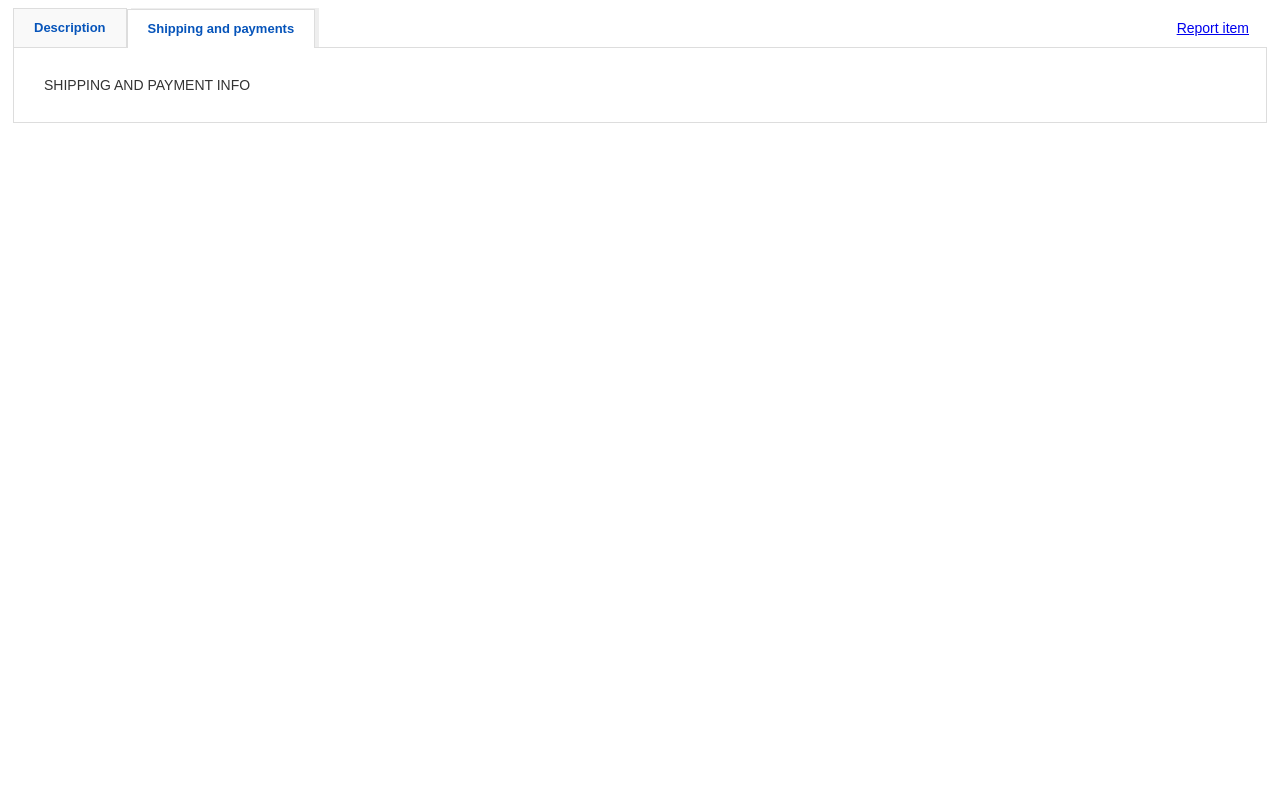
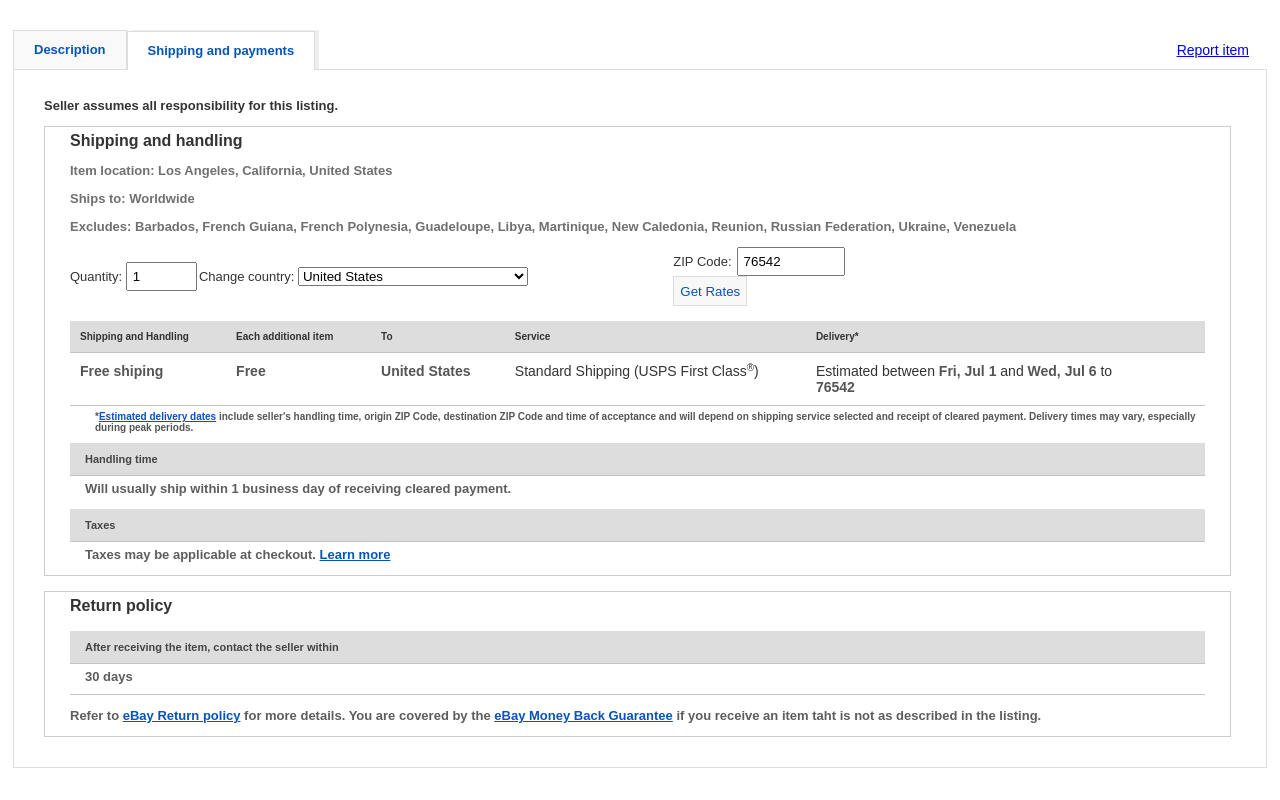
Before and after one commit to Team-Ebay/item_description_shipping_payments, a React (Create React App) app: page / in a window 1280 px wide. Both pictures are taken after a click on the element "Shipping and payments". Built offline with nearby package versions, Linux system fonts and the light colour scheme; the HTML template or start-up script is replaced by a standard one.

Commit message:
almost done with shipping & payments tab

```diff
--- /dev/null
+++ b/src/components/shipping-and-payments-pg/ReturnPolicy.jsx
@@ -0,0 +1,16 @@
+import React from 'react'
+
+function ReturnPolicy() {
+    return (
+        <div className='return-policy-main-container'>
+            <h3 className='returnPolicyTitle'>Return policy</h3>
+            <div className='returnPolicyGreyDiv'>After receiving the item, contact the seller within</div>
+            <p className='returnDaysP'>30 days</p>
+
+            <p className='returnsP'>Refer to <a className="retunsLink" href='https://www.ebay.com/help/buying/returns-refunds/return-item-refund?id=4041#section3'>eBay Return policy</a> for more details. You are covered by the <a className="retunsLink" href='https://pages.ebay.com/help/policies/money-back-guarantee.html'>eBay Money Back Guarantee</a> if you receive an item taht is not as described in the listing.</p>
+
+        </div>
+    )
+}
+
+export default ReturnPolicy
--- /dev/null
+++ b/src/components/shipping-and-payments-pg/ShippingAndHandling.jsx
@@ -0,0 +1,30 @@
+import React from 'react'
+import ShippingAndHandlingForm from './ShippingAndHandlingForm.jsx'
+import ShippingTable from './ShippingTable.jsx';
+
+const ShippingAndHandling = () => {
+    return (
+        <div className='shipping-handling-container'>
+
+            <h2 className='shippingHandlingTitle'>Shipping and handling</h2>
+
+            <div className='itemLocationDiv'>
+                <p>Item location: Los Angeles, California, United States</p>
+                <p>Ships to: Worldwide</p>
+                <p>Excludes: Barbados, French Guiana, French Polynesia, Guadeloupe, Libya, Martinique, New Caledonia, Reunion, Russian Federation, Ukraine, Venezuela</p>
+            </div>
+
+            <ShippingAndHandlingForm />
+            <ShippingTable />
+
+            <div className='handlingTimeDiv'>Handling time</div>
+            <p className='handlingTimeP'>Will usually ship within 1 business day of receiving cleared payment.</p>
+
+            <div className='taxesDiv'>Taxes</div>
+            <p className='taxesP'>Taxes may be applicable at checkout. <a className="taxesLink" href='https://www.ebay.com/help/buying/paying-items/paying-tax-ebay-purchases.html?id=4771'>Learn more</a></p>
+
+        </div>
+    )
+}
+
+export default ShippingAndHandling;
--- /dev/null
+++ b/src/components/shipping-and-payments-pg/ShippingAndHandlingForm.jsx
@@ -0,0 +1,33 @@
+import React from 'react'
+
+function ShippingAndHandlingForm() {
+
+    const handleSubmit = (e) => {
+        e.preventDefault()
+    }
+    return (
+        <form className='ShippingAndHandlingForm' onSubmit={handleSubmit}>
+            <div>
+                <label>Quantity: </label>
+                <input className='quantityBox' type='text' size='5' value='1' />
+            </div>
+
+            <div>
+                <label className='countryDiv'>Change country: </label>
+                <select className='countryDropDown'>
+                    <option >United States</option>
+                </select>
+            </div>
+
+            <div className='zipcodeDiv'>
+                <label>ZIP Code:</label>
+                <input className='zipcodeBox' type='text' value='76542'></input>
+                <button className='shippingHandlingSubBtn' type='submit'>Get Rates</button>
+            </div>
+
+
+        </form>
+    )
+}
+
+export default ShippingAndHandlingForm
--- a/src/components/shipping-and-payments-pg/ShippingPayments.jsx
+++ b/src/components/shipping-and-payments-pg/ShippingPayments.jsx
@@ -1,8 +1,18 @@
 import React from 'react';
+
+import ShippingAndHandling from './ShippingAndHandling.jsx'
+import ReturnPolicy from './ReturnPolicy.jsx'
+import PaymentDetails from './PaymentDetails.jsx'
 
 const ShippingPayments = () => {
     return (
-        <p>SHIPPING AND PAYMENT INFO</p>
+        <div className='shippingPaymentsMainContainer'>
+            <p>Seller assumes all responsibility for this listing.</p>
+
+            <ShippingAndHandling />
+            <ReturnPolicy />
+            {/* <PaymentDetails /> */}
+        </div>
     )
 }
 
--- /dev/null
+++ b/src/components/shipping-and-payments-pg/ShippingTable.jsx
@@ -0,0 +1,28 @@
+import React from 'react'
+
+function ShippingTable() {
+    return (
+        <>
+
+            <div className='shippingTable'>
+                <div>Shipping and Handling</div>
+                <div>Each additional item</div>
+                <div>To</div>
+                <div>Service</div>
+                <div>Delivery*</div>
+            </div>
+
+            <div className='shipingTableInfo'>
+                <div className='deliveryDate'>Free shiping</div>
+                <div className='deliveryDate'>Free</div>
+                <div className='deliveryDate'>United States</div>
+                <div >Standard Shipping (USPS First Class<span className='trademark'>®</span>)</div>
+                <div>Estimated between <span className='deliveryDate'>Fri, Jul 1 </span>and <span className='deliveryDate'>Wed, Jul 6</span> to <span className='deliveryDate'>76542</span></div>
+            </div>
+
+            <p className='deliveryEstimate'>*<a className="estimateLink" href='https://pages.ebay.com/help/buy/contextual/estimated-delivery.html'>Estimated delivery dates</a> include seller's handling time, origin ZIP Code, destination ZIP Code and time of acceptance and will depend on shipping service selected and receipt of cleared payment. Delivery times may vary, especially during peak periods.</p>
+        </>
+    )
+}
+
+export default ShippingTable
--- a/src/index.css
+++ b/src/index.css
@@ -6,10 +6,14 @@
 
 body {
   font-family: sans-serif;
+  /* font-family: "Helvetica Neue", Helvetica, Arial, Verdana, Sans-serif; */
+  ;
   color: #333;
   font-size: 14px;
   -webkit-font-smoothing: antialiased;
   -moz-osx-font-smoothing: grayscale;
+  margin-top: 30px;
+  margin-bottom: 30px;
 }
 
 .App-container {
@@ -264,3 +268,143 @@ a.navbarLink:visited {
   /* margin: auto */
   margin-bottom: 100px
 }
+
+.shippingPaymentsMainContainer {
+  font-size: .8125rem;
+  font-weight: bold;
+  /* border: 1px solid blue; */
+}
+
+.shipping-handling-container,
+.return-policy-main-container {
+  border: 1px solid #ccc;
+  /* width: 100% */
+  padding: 0 25px 0 25px;
+  margin-bottom: 15px;
+}
+
+.shippingHandlingTitle,
+.returnPolicyTitle {
+  font-size: 1rem;
+  margin-top: 5px;
+}
+
+.itemLocationDiv {
+  color: #707070
+}
+
+.ShippingAndHandlingForm {
+  display: grid;
+  grid-template-columns: .5fr 1.8fr 1fr;
+  /* gap: 3rem; */
+  color: #333;
+  width: 75%;
+  font-weight: normal;
+  align-items: center;
+}
+
+.quantityBox {
+  padding: 5px
+}
+
+.countryDropDown {
+  min-width: 230px;
+}
+
+.zipcodeDiv {
+  margin-left: 10px;
+}
+
+.zipcodeBox {
+  width: 108px;
+  padding: 5px;
+  margin-left: 5px;
+  margin-right: 8px
+}
+
+.shippingHandlingSubBtn {
+  font-weight: 500;
+  height: 30px;
+  border: 1px solid #ddd;
+  background: #f8f8f8;
+  text-decoration: none;
+  color: #0654ba
+}
+
+.shippingTable {
+  font-weight: bold;
+  margin-top: 15px;
+  background-color: #ddd;
+  padding: 10px;
+  font-size: 10px;
+  font-family: inherit;
+  display: grid;
+  grid-template-columns: 14% 13% 12% 27% 30%;
+}
+
+.shipingTableInfo {
+  display: grid;
+  padding: 10px;
+  grid-template-columns: 14% 13% 12% 27% 30%;
+  font-weight: normal;
+  font-size: 14px;
+  border-bottom: 1px solid #c4c4c4;
+  border-top: 1px solid #c4c4c4;
+  margin-bottom: 5px;
+}
+
+.trademark {
+  font-size: 10px;
+  height: 100%;
+  position: relative;
+  top: -5px
+}
+
+.deliveryDate {
+  font-weight: bold;
+  color: #555
+}
+
+.deliveryEstimate {
+  font-size: 10px;
+  padding-left: 25px;
+  color: #555;
+  margin-top: 5px;
+}
+
+.estimateLink,
+.taxesLink,
+.retunsLink {
+  color: #0654ba
+}
+
+.handlingTimeDiv,
+.taxesDiv,
+.returnPolicyGreyDiv {
+  background-color: #ddd;
+  font-weight: bold;
+  font-size: 11px;
+  color: #444;
+  padding: 10px;
+  padding-left: 15px;
+  border-bottom: 1px solid #c4c4c4;
+}
+
+.handlingTimeP,
+.taxesP,
+.returnDaysP,
+.returnsP {
+  color: #5d5d5d;
+  padding-left: 15px;
+  font-size: 13px;
+  margin-top: 5px;
+}
+
+.returnDaysP {
+  border-bottom: 1px solid #c4c4c4;
+  padding-bottom: 10px;
+}
+
+.returnsP {
+  padding-left: 0;
+}
```
Also changed, not shown: src/components/shipping-and-payments-pg/PaymentDetails.jsx (added).
